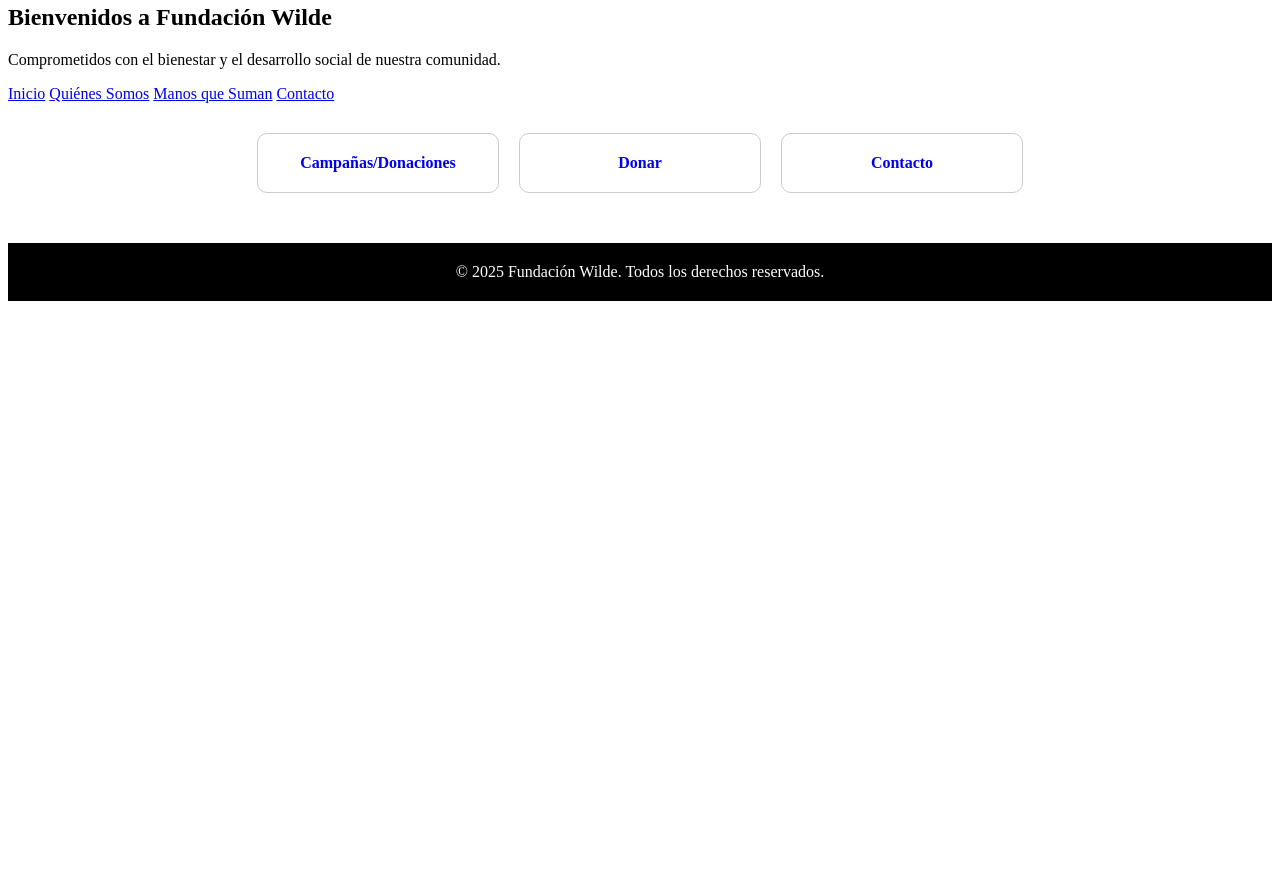
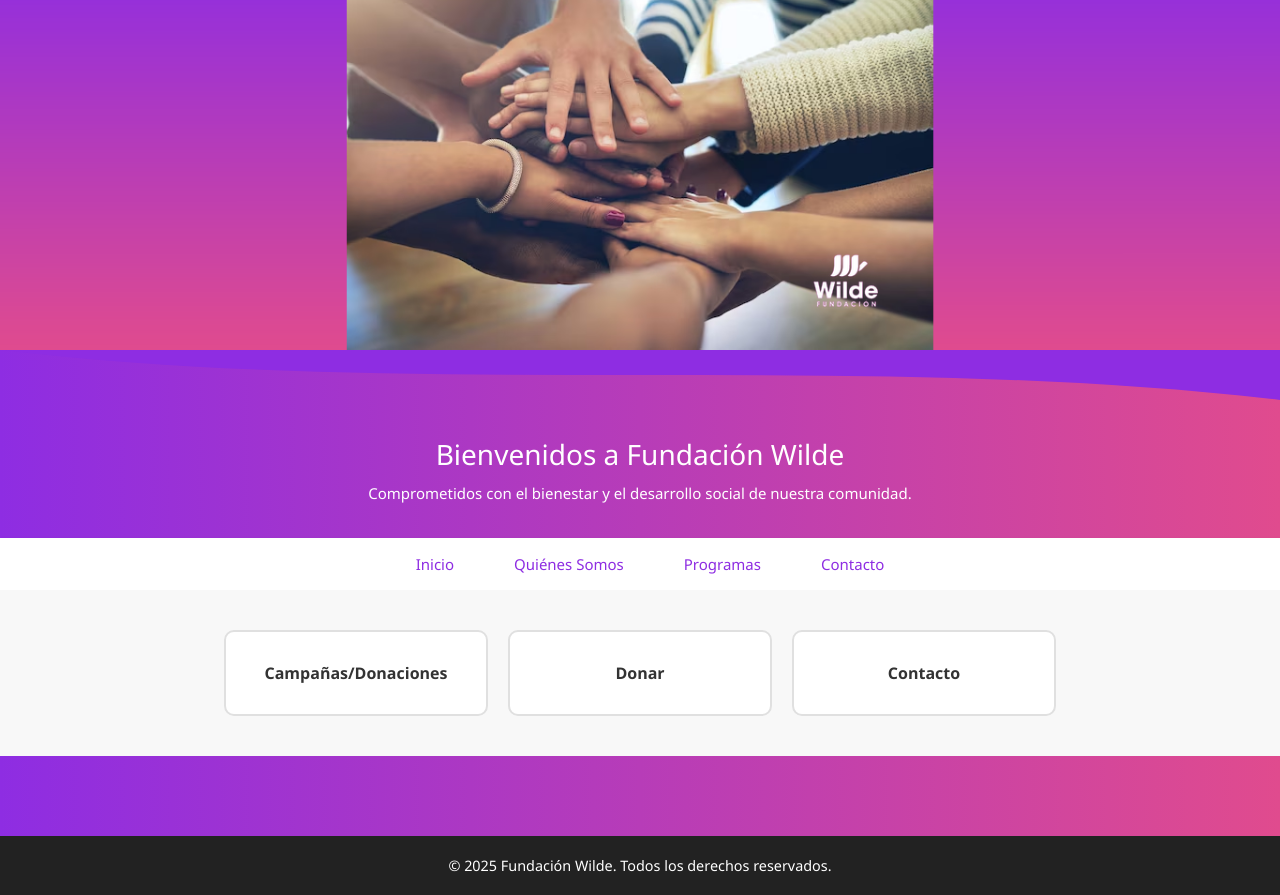
Before and after one commit to sodja-letreros/fundacion.wilde, a plain HTML site: page index.html in a window 1280 px wide. Shown: the part 42-937 px from the top of the page. Before the commit the page ends 800 px from the top, so only its background shows below. Drawn offline with Linux system fonts and the light colour scheme.

Commit message:
Update index.html

```diff
--- a/index.html
+++ b/index.html
@@ -1,57 +1,94 @@
 <!DOCTYPE html>
 <html lang="es">
 <head>
-  <meta charset="UTF-8" />
-  <meta name="viewport" content="width=device-width, initial-scale=1.0"/>
+  <meta charset="UTF-8">
+  <meta name="viewport" content="width=device-width, initial-scale=1.0">
   <title>Fundación Wilde</title>
-  <link rel="stylesheet" href="estilos.css" />
+  <link rel="stylesheet" href="styles.css">
 </head>
-<body>
+<body style="margin: 0; background: linear-gradient(to right, #8e2de2, #e04b8e);">
 
-  <!-- Sección superior -->
-  <div class="seccion-superior">
-    <img src="logotipo.png" alt="Logo Fundación Wilde" class="logo">
-  </div>
 
-  <!-- Bienvenida -->
-  <section class="bienvenida">
-    <h1>Bienvenidos a Fundación Wilde</h1>
-    <p>Comprometidos con el bienestar y el desarrollo social de nuestra comunidad.</p>
+
+
+
+
+
+
+    <img src="seccion_superior_gradient.png" alt="Fundación Wilde" style="width: 100%; display: block; margin: 0 auto;">
+
+<div style="line-height: 0;">
+  <svg viewBox="0 0 1440 80" preserveAspectRatio="none" style="display: block; width: 100%; height: 50px;">
+    <path fill="#8e2de2" d="M0,0 C480,80 960,0 1440,80 L1440,0 L0,0 Z"></path>
+  </svg>
+</div>
+
+
+
+
+
+
+
+
+<section style="background: transparent; color: white; text-align: center; padding: 25px 10px;">
+  <h1 style="font-size: 28px; font-weight: 500; margin: 10px 0;">Bienvenidos a Fundación Wilde</h1>
+  <p style="font-size: 15px; font-weight: 300; margin: 0 0 10px;">Comprometidos con el bienestar y el desarrollo social de nuestra comunidad.</p>
+</section>
+
+<div style="background: #ffffff; box-shadow: 0 1px 4px rgba(0,0,0,0.05); padding: 15px 0; display: flex; justify-content: center;">
+  <nav>
+    <ul style="list-style: none; display: flex; gap: 40px; margin: 0; padding: 0;">
+      <li><a href="#" style="color: #8e2de2; text-decoration: none; font-weight: 500; font-size: 15px;">Inicio</a></li>
+      <li><a href="#" style="color: #8e2de2; text-decoration: none; font-weight: 500; font-size: 15px;">Quiénes Somos</a></li>
+      <li><a href="#" style="color: #8e2de2; text-decoration: none; font-weight: 500; font-size: 15px;">Programas</a></li>
+      <li><a href="#" style="color: #8e2de2; text-decoration: none; font-weight: 500; font-size: 15px;">Contacto</a></li>
+    </ul>
+  </nav>
+</div>
+
+
+
+
+
+
+
+
+
+
+
+
+
+  <section class="accesos">
+    <div class="bloque">Campañas/Donaciones</div>
+
+    <div class="bloque">Donar</div>
+    <div class="bloque">Contacto</div>
   </section>
 
-  <!-- Navegación -->
-  <nav class="navegacion">
-    <a href="index.html">Inicio</a>
-    <a href="quienessomos.html">Quiénes Somos</a>
-    <a href="manosquesuman.html">Manos que Suman</a>
-    <a href="https://wa.me/5491121577000" target="_blank">Contacto</a>
-  </nav>
+  <section class="iconos">
+    <div class="icono">
 
-  <!-- Botones destacados -->
-  <div style="display: flex; justify-content: center; gap: 20px; margin-top: 30px;">
-    <a href="campanias.html" style="text-decoration: none;">
-      <div style="border: 1px solid #ccc; padding: 20px; border-radius: 10px; min-width: 200px; text-align: center;">
-        <strong>Campañas/Donaciones</strong>
-      </div>
-    </a>
 
-    <a href="donar.html" style="text-decoration: none;">
-      <div style="border: 1px solid #ccc; padding: 20px; border-radius: 10px; min-width: 200px; text-align: center;">
-        <strong>Donar</strong>
-      </div>
-    </a>
+    </div>
+    <div class="icono">
 
-    <a href="https://wa.me/5491121577000" target="_blank" style="text-decoration: none;">
-      <div style="border: 1px solid #ccc; padding: 20px; border-radius: 10px; min-width: 200px; text-align: center;">
-        <strong>Contacto</strong>
-      </div>
-    </a>
-  </div>
 
-  <!-- Footer -->
-  <footer style="margin-top: 50px; text-align: center; background-color: #000; color: white; padding: 20px;">
-    © 2025 Fundación Wilde. Todos los derechos reservados.
+    </div>
+    <div class="icono">
+
+
+    </div>
+    <div class="icono">
+
+
+    </div>
+    <div class="icono">
+
+
+    </div>
+  </section>
+
+  <footer>
+    &copy; 2025 Fundación Wilde. Todos los derechos reservados.
   </footer>
-
 </body>
-</html>
```
